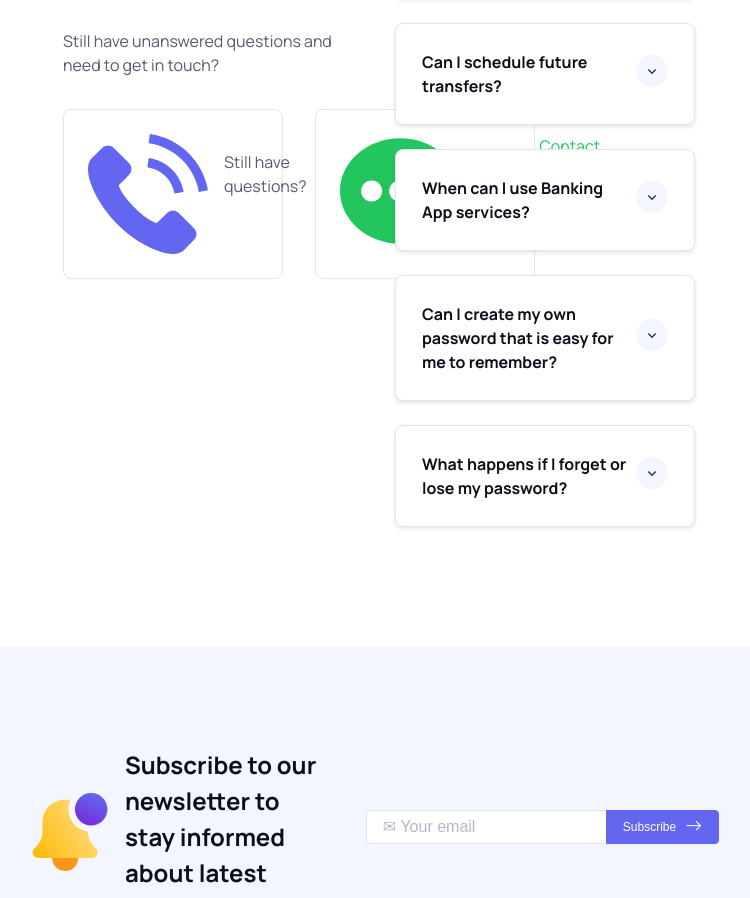
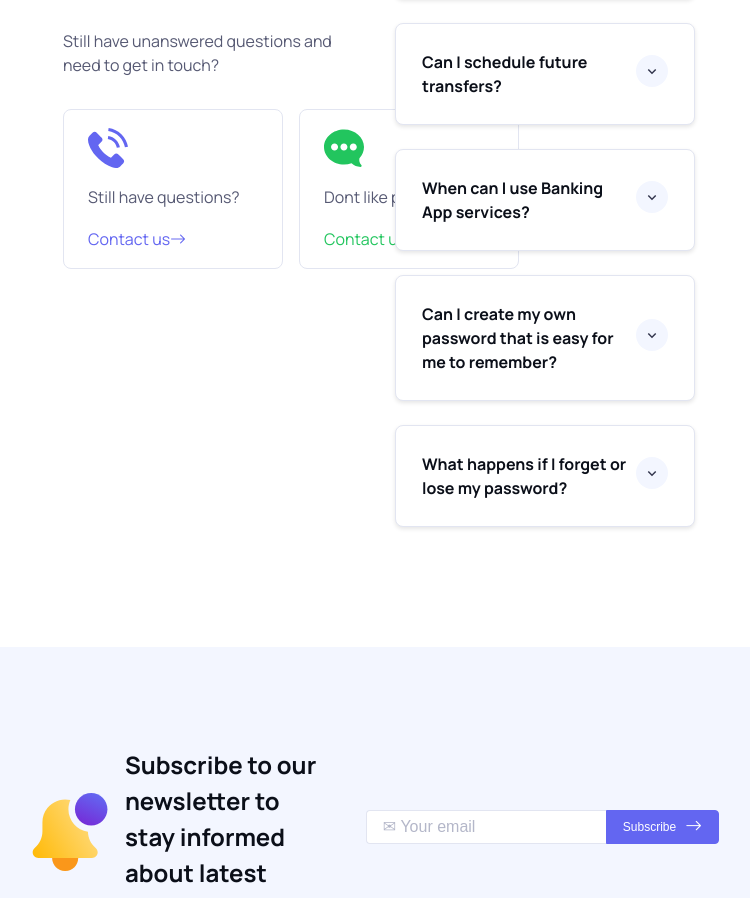
Before and after one commit to nellysosobrado/Website-with-React, a React (Vite) app: page / in a window 1280 px wide. Shown: the part 5288-6186 px from the top of the page, without its empty margins (265-1015 px from the left). Built offline with nearby package versions, Linux system fonts and the light colour scheme; no server answers.

Commit message:
adjusted info box at FAQ

```diff
--- a/src/index.css
+++ b/src/index.css
@@ -627,6 +627,12 @@ footer{
         margin-top: 2rem;
     }
 
+
+    .info-box .link {
+        align-self: flex-start;
+      }
+
+
     .section-body {
         display: flex;
         flex-wrap: wrap;
@@ -635,20 +641,30 @@ footer{
 
     .info-boxes {
         display: flex;
-        gap: 2rem;
+        gap: 1rem;
         justify-content: flex-start;
     }
 
     .info-box {
         width: 220px;
-        height: 170px;
+        height: 160px;
         border: 1px solid var(--border-color);
         border-radius: 8px;
         padding: 1.5rem;
         flex: none;
         background-color: var(--background-color);
         display: flex;
-        gap: 1rem;
+        flex-direction: column;
+        align-items: center;
+        justify-content: center;
+        gap: 0.1rem;
+
+        img {
+            width: 40px;
+            height: 40px;
+            object-fit: contain;
+            align-self: flex-start;
+        }
 
         [data-theme="dark"] & {
             background-color: var(--box-background-color);
@@ -760,6 +776,10 @@ footer{
         display: block;
     }
 
+}
+
+#FAQS .info-box p {
+  align-self: flex-start;
 }
 
 #Subscribe-section {
```
